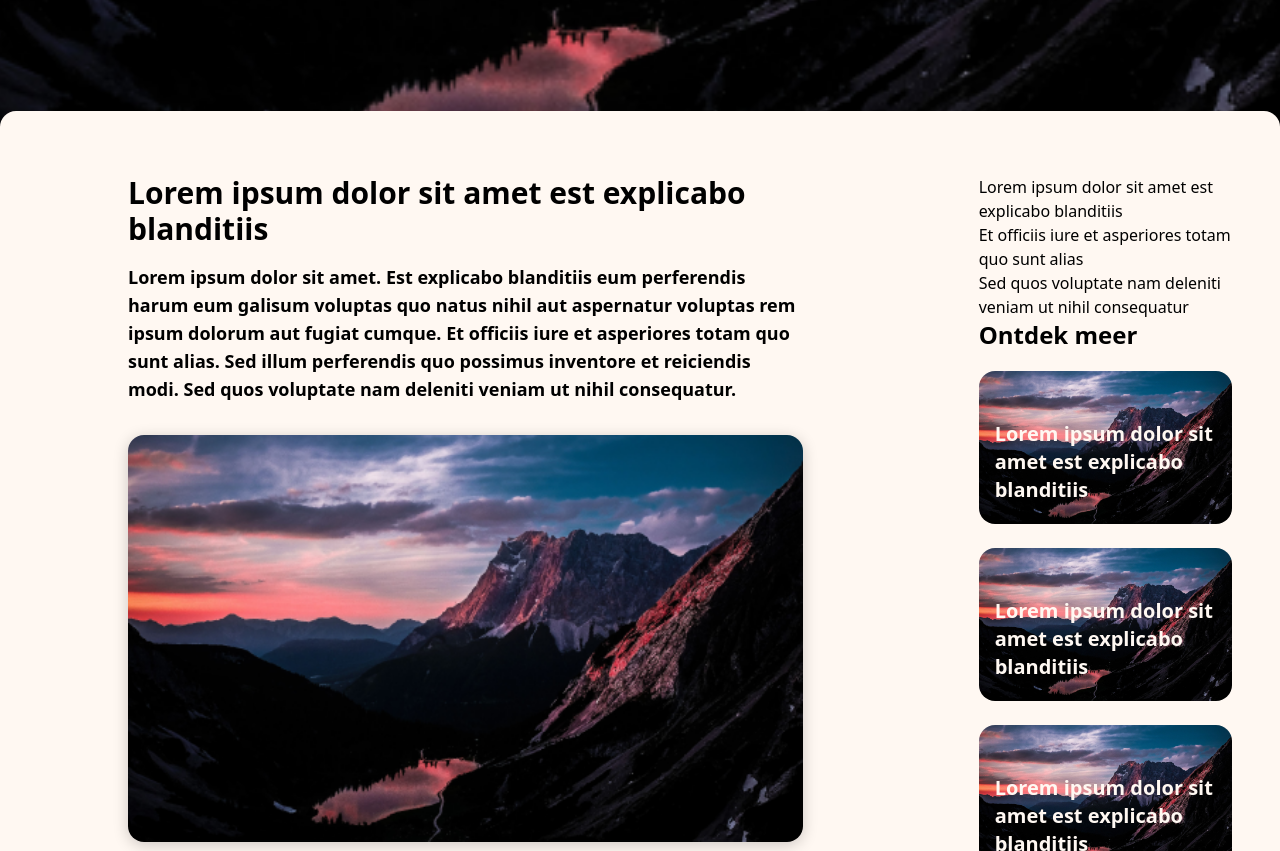
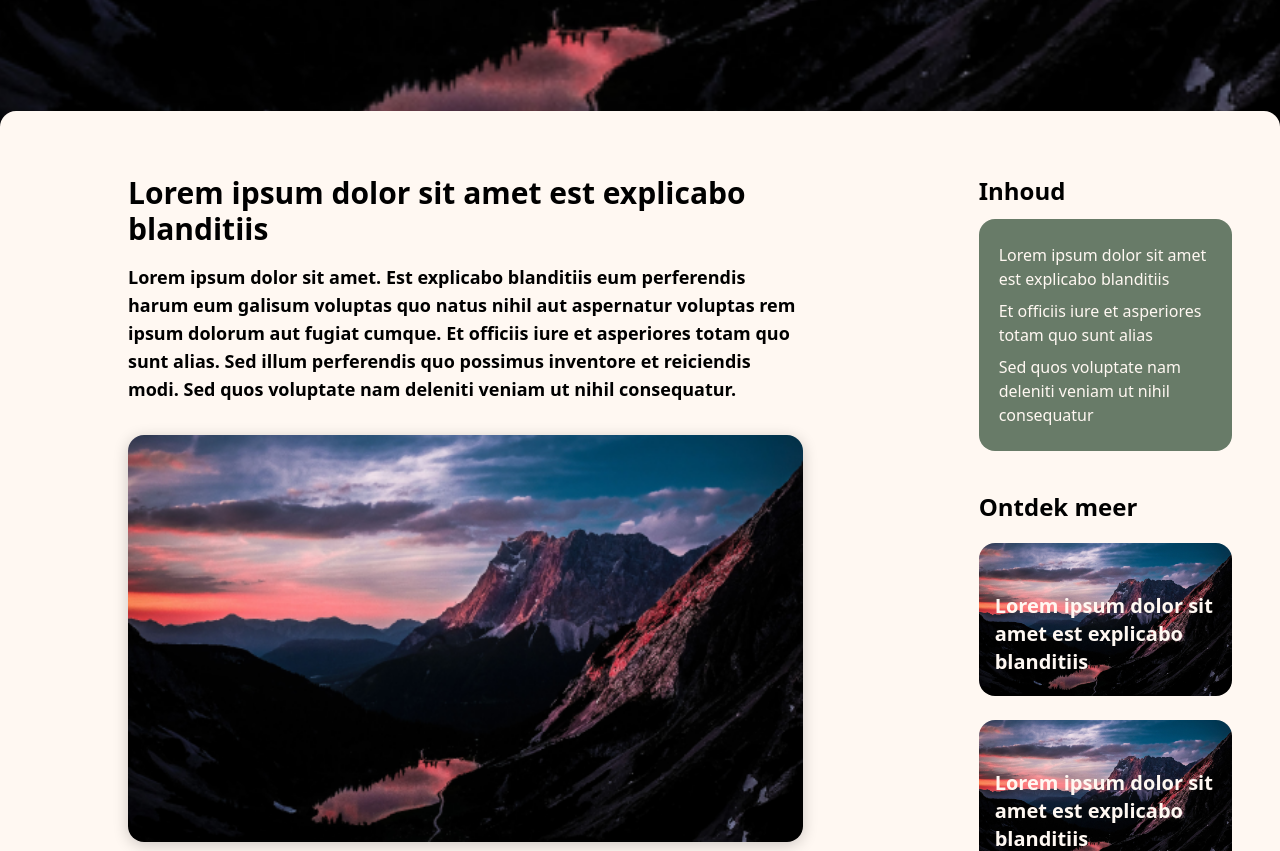
Before and after one commit to dannyfrelink/affiliate-blog, a React (Create React App) app: page /blogs/1 in a window 1280 px wide. Shown: the part 609-1460 px from the top of the page. Built offline with nearby package versions, Linux system fonts and the light colour scheme; the HTML template or start-up script is replaced by a standard one.

Commit message:
update: add styling to TableOfContents component

```diff
--- a/src/components/pages/blogs/SideBar.tsx
+++ b/src/components/pages/blogs/SideBar.tsx
@@ -31,28 +31,10 @@ const SideBar: React.FC<SideBarProps> = ({ blogs, id }) => {
 					  }`
 			}`}
 		>
-			<div className={``}>
+			<div className="[&>*:not(:last-child)]:mb-10">
 				<TableOfContents headers={activeBlog.headers} />
 
 				<div>
-					<H3
-						className={`text-center ${
-							screenSize < 750
-								? "mb-3"
-								: screenSize < 1000
-								? "mb-4"
-								: `!text-left ${
-										screenSize < 1250 ? "mb-4" : "mb-5"
-								  }`
-						}`}
-					>
-						Ontdek meer
-					</H3>
-
-					<NextBlogs blogs={blogs} id={id} />
-				</div>
-
-				<div className="mt-10">
 					<H3
 						className={`text-center ${
 							screenSize < 750
--- a/src/components/pages/blogs/TableOfContents.tsx
+++ b/src/components/pages/blogs/TableOfContents.tsx
@@ -1,5 +1,6 @@
 import React from "react";
 import { Link } from "react-scroll";
+import H3 from "../../typography/H3";
 
 interface TableOfContentsProps {
 	headers: string[];
@@ -7,10 +8,15 @@ interface TableOfContentsProps {
 
 const TableOfContents: React.FC<TableOfContentsProps> = ({ headers }) => {
 	return (
-		<ul>
+		<div>
+			<H3 className="mb-3" color="black">
+				Inhoud
+			</H3>
+
+			<ul className="bg-tertair px-5 py-6 text-primary rounded-2xl [&>a:not(:last-child)]:mb-2">
 				{headers.map((header, index) => (
 					<Link
-					className="cursor-pointer"
+						className="cursor-pointer block hover:underline"
 						to={header.toLowerCase().split(" ").join("-")}
 						smooth={true}
 						offset={-100}
@@ -21,6 +27,7 @@ const TableOfContents: React.FC<TableOfContentsProps> = ({ headers }) => {
 					</Link>
 				))}
 			</ul>
+		</div>
 	);
 };
 
```
Lines whose indentation alone changed are shown as unchanged.
